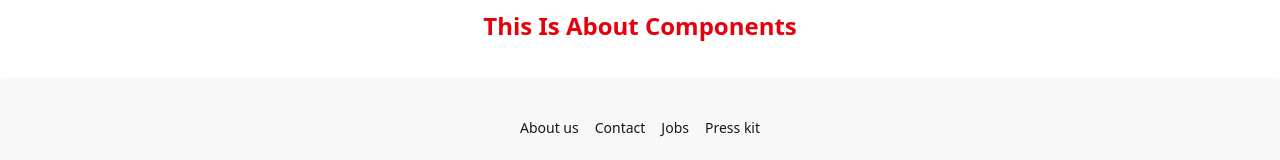
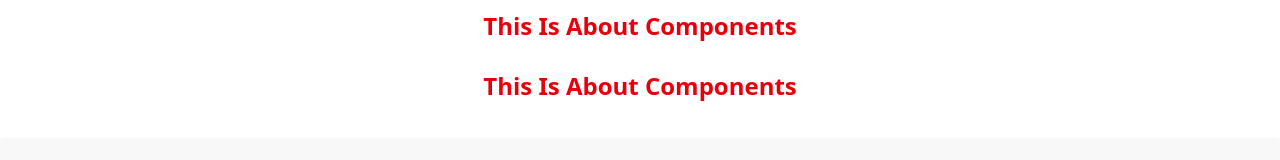
Before and after one commit to AtiqurRahmanAtik/EFashion-Client, a React (Vite) app: page /about in a window 1280 px wide. Shown: the part 497-657 px from the top of the page. Built offline with nearby package versions, Linux system fonts and the light colour scheme.

Commit message:
add some

```diff
--- a/src/Components/About.jsx
+++ b/src/Components/About.jsx
@@ -4,6 +4,8 @@ const About = () => {
     return (
         <div>
             <h1 className="text-center font-bold text-2xl my-7 capitalize text-red-600"> this is about components</h1>
+
+            <h1 className="text-center font-bold text-2xl my-7 capitalize text-red-600"> this is about components</h1>
         </div>
     );
 };
```
